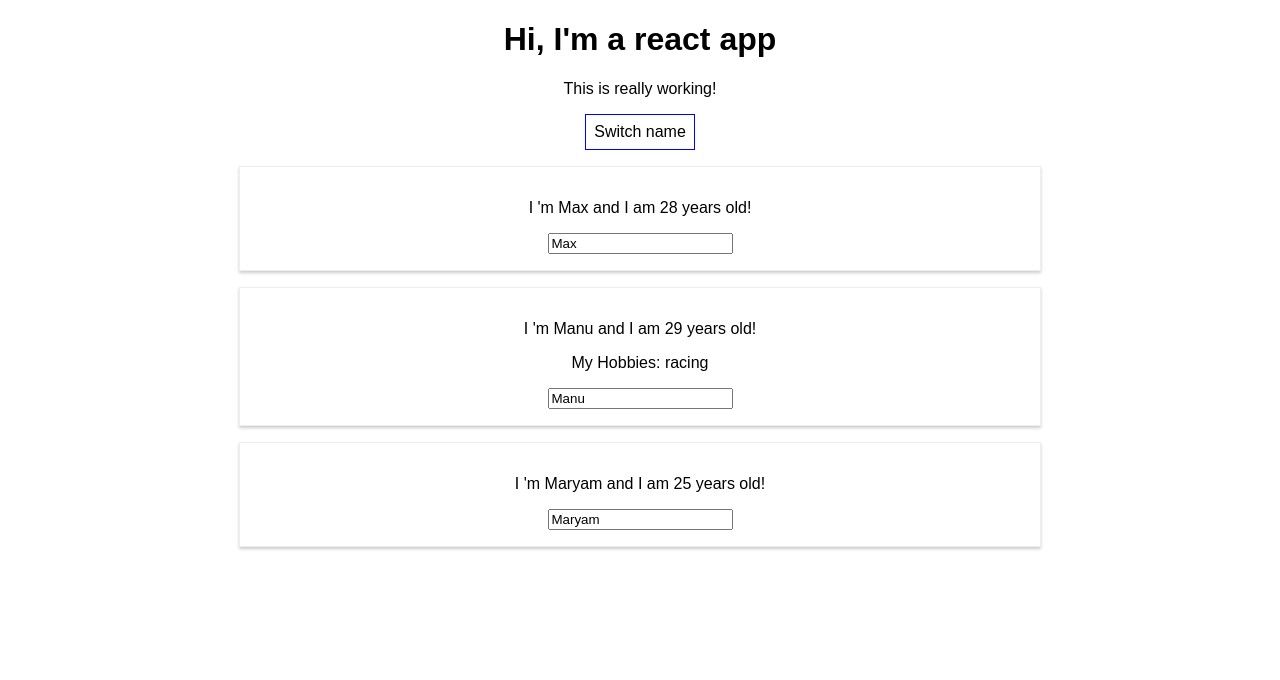
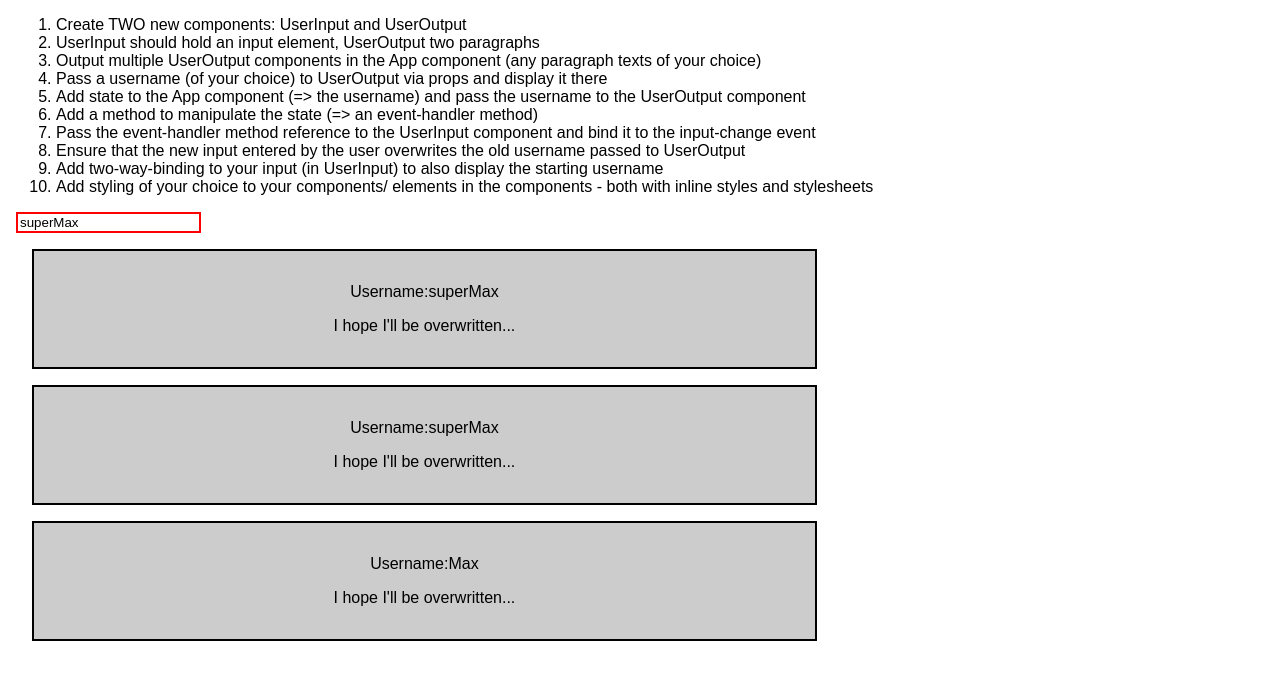
Before and after one commit to marykhodaparast/learn_react, a React (Create React App) app in the folder react-complete-guide/: page / in a window 1280 px wide. Shown: the top 680 px of the page. Built offline with nearby package versions, Linux system fonts and the light colour scheme.

Commit message:
Assignment solution

```diff
--- a/react-complete-guide/src/App.css
+++ b/react-complete-guide/src/App.css
@@ -1,3 +1,3 @@
 .App {
-  text-align: center;
+  margin: 16px;
 }
--- a/react-complete-guide/src/App.js
+++ b/react-complete-guide/src/App.js
@@ -1,59 +1,39 @@
 import React, { Component } from 'react';
 //import logo from './logo.svg';
-import Person from './Person/Person';
+import UserInput from './UserInput/UserInput';
+import UserOutput from './UserOutput/UserOutput';
 import './App.css';
 
 class App extends Component {
   state = {
-    persons:[
-      {name:'Max',age:28},
-      {name:'Manu',age:29},
-      {name:'Maryam',age:25}
-    ]
+     username:'superMax'
   }
-  switchNameHandler = (newName) => {
-      //console.log('was Clicked!');
-      //Don't do this this.state.persons[0].name='Maximilian';
-      this.setState({
-        persons:[
-          {name:newName,age:28},
-          {name:'Manu',age:29},
-          {name:'Maryam',age:22}
-        ]
-      })
 
-  }
-  nameChangedHandler = (event) => {
-    this.setState({
-      persons:[
-        {name:'Max',age:28},
-        {name:event.target.value,age:29},
-        {name:'Maryam',age:25}
-      ]
-    })
+  usernameChangedHandler = (event) => {//we use this syntax =() => {} and not (){} because if we want to use event handler (this) should refer to Class
+     this.setState({username:event.target.value});
   }
   render() {
-    const style = {
-      backgroundColor:'white',
-      font:'inherit',
-      border: '1px solid blue',
-      padding:'8px',
-      cursor:'pointer'
-    };
 
     return (
       <div className="App">
-        <h1>Hi, I'm a react app </h1>
-        <p>This is really working!</p>
-        <button
-        style={style}
-        onClick={() => this.switchNameHandler('Maximilian!!')}>Switch name</button>
-        <Person name={this.state.persons[0].name} age={this.state.persons[0].age}/>
-        <Person name={this.state.persons[1].name} age={this.state.persons[1].age}
-        click={this.switchNameHandler.bind(this,'Max!')}
-        changed={this.nameChangedHandler}
-        >My Hobbies: racing</Person>
-        <Person name={this.state.persons[2].name} age={this.state.persons[2].age}/>
+        <ol>
+          <li>Create TWO new components: UserInput and UserOutput</li>
+          <li>UserInput should hold an input element, UserOutput two paragraphs</li>
+          <li>Output multiple UserOutput components in the App component (any paragraph texts of your choice)</li>
+          <li>Pass a username (of your choice) to UserOutput via props and display it there</li>
+          <li>Add state to the App component (=> the username) and pass the username to the UserOutput component</li>
+          <li>Add a method to manipulate the state (=> an event-handler method)</li>
+          <li>Pass the event-handler method reference to the UserInput component and bind it to the input-change event</li>
+          <li>Ensure that the new input entered by the user overwrites the old username passed to UserOutput</li>
+          <li>Add two-way-binding to your input (in UserInput) to also display the starting username</li>
+          <li>Add styling of your choice to your components/ elements in the components - both with inline styles and stylesheets</li>
+        </ol>
+         <UserInput
+         changed={this.usernameChangedHandler}
+         currentName={this.state.username}/>
+         <UserOutput userName={this.state.username}/>
+         <UserOutput userName={this.state.username}/>
+         <UserOutput userName="Max"/>
       </div>//this html code is jsx
     );
     //Using the syntax bind is better than the syntax in line 31 but they are the same!
--- /dev/null
+++ b/react-complete-guide/src/UserInput/UserInput.js
@@ -0,0 +1,9 @@
+import React from 'react';
+const userInput = (props) => {
+    const style = {
+       border:'2px solid red',
+
+    };
+    return <input type="text" style={style} onChange = {props.changed} value={props.currentName}/>
+};
+export default userInput;
--- /dev/null
+++ b/react-complete-guide/src/UserOutput/UserOutput.css
@@ -0,0 +1,8 @@
+.UserOutput{
+   width:60%;
+   padding:16px;
+   margin:16px;
+   border:2px solid black;
+   background-color: #ccc;
+   text-align: center;
+}
--- /dev/null
+++ b/react-complete-guide/src/UserOutput/UserOutput.js
@@ -0,0 +1,11 @@
+import React from 'react';
+import './UserOutput.css'
+const userOutput = (props) => {
+    return (
+        <div className="UserOutput">
+            <p>Username:{props.userName}</p>
+            <p>I hope I'll be overwritten...</p>
+        </div>
+    )
+};
+export default userOutput;
```
